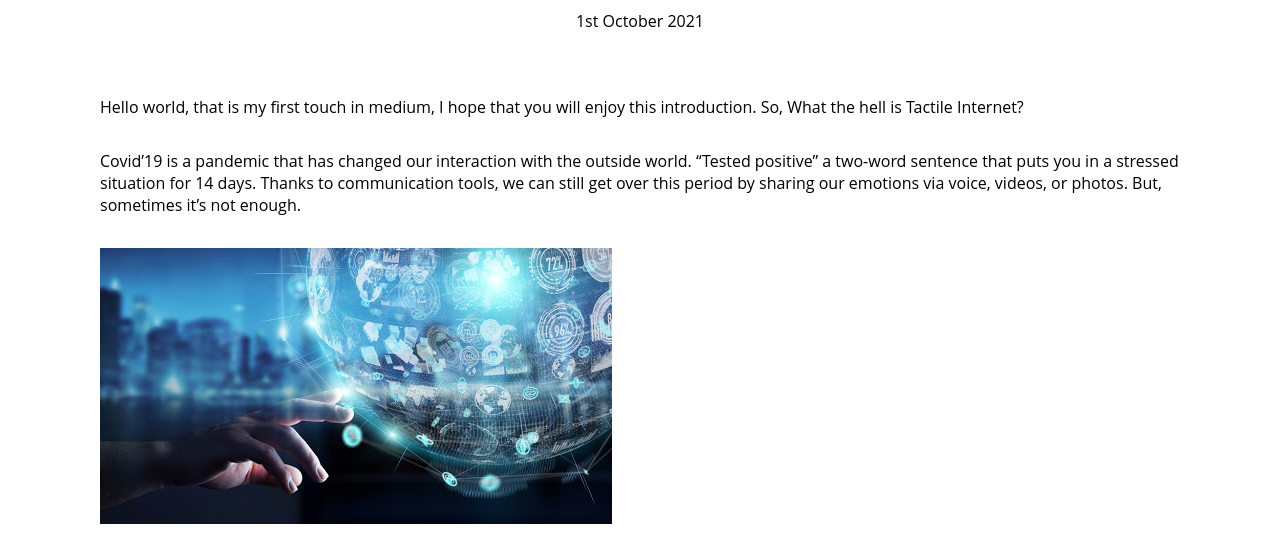
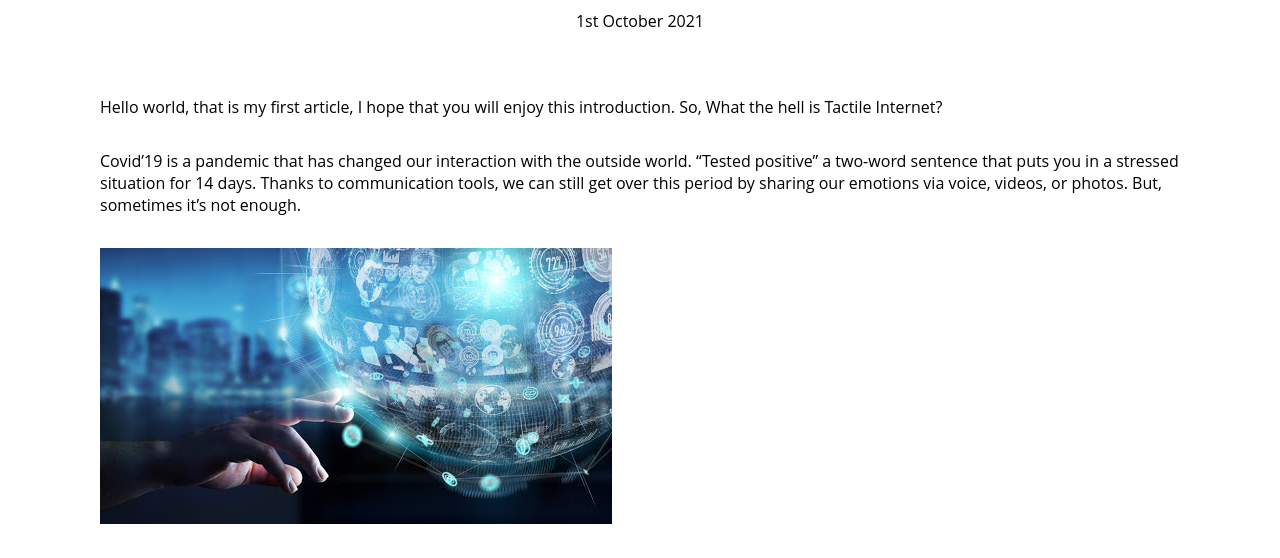
Before and after one commit to omaima-khalil/okhalil, a Gatsby site: page /2020/2021-10-01-first-post/ in a window 1280 px wide. Shown: the part 191-749 px from the top of the page. Built offline with nearby package versions, Linux system fonts and the light colour scheme; Gatsby itself is replaced by a stand-in of ours.

Commit message:
Update index.mdx

```diff
--- a/blog/2020/2021-10-01-first-post/index.mdx
+++ b/blog/2020/2021-10-01-first-post/index.mdx
@@ -6,7 +6,7 @@ So, What the heck is Tactile Internet?"
 published: true
 ---
 
-Hello world, that is my first touch in medium, I hope that you will enjoy this introduction.
+Hello world, that is my first article, I hope that you will enjoy this introduction.
 So, What the hell is Tactile Internet?
 
 Covid’19 is a pandemic that has changed our interaction with the outside world. “Tested positive” a two-word sentence that puts you in a stressed situation for 14 days. Thanks to communication tools, we can still get over this period by sharing our emotions via voice, videos, or photos. But, sometimes it’s not enough.
```
